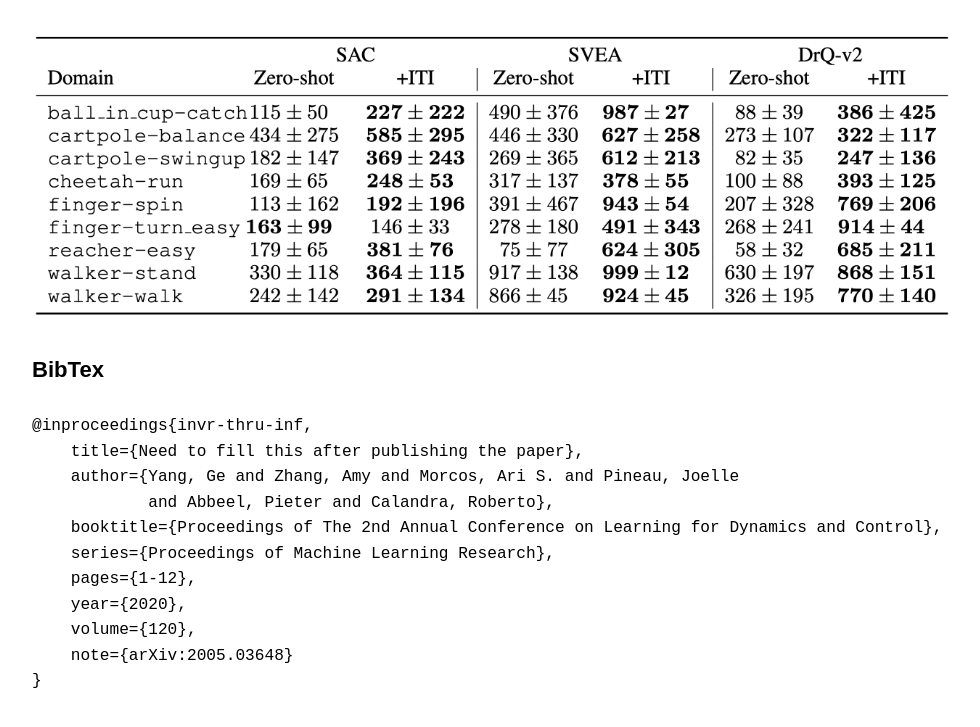
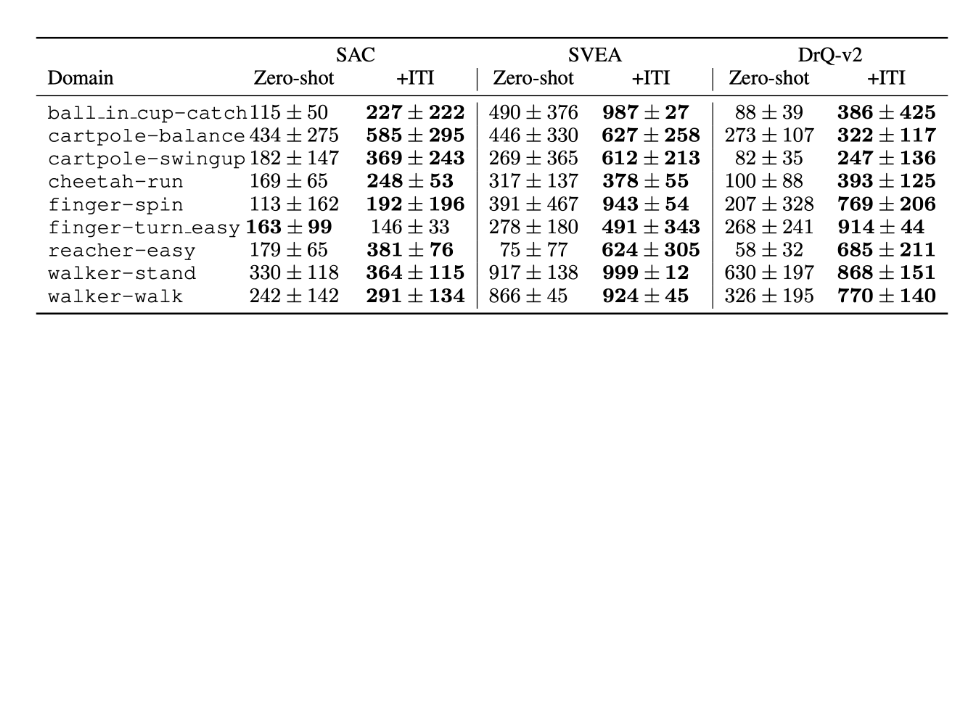
Before and after one commit to invariance-through-inference/invariance-through-inference.github.io, a plain HTML site: page index.html in a window 1280 px wide. Shown: the part 4442-5169 px from the top of the page, without its empty margins (148-1128 px from the left). After the commit the page ends 4934 px from the top, so only its background shows below. Drawn offline with nearby package versions, Linux system fonts and the light colour scheme.

Commit message:
temporarily comment out bibtex

```diff
--- a/index.html
+++ b/index.html
@@ -157,8 +157,7 @@
     </p>
 
 
-    <h2>BibTex</h2>
-    <!-- add copy button here! -->
+    <!-- <h2>BibTex</h2>
          <pre>@inproceedings{invr-thru-inf,
          title={Need to fill this after publishing the paper},
          author={Yang, Ge and Zhang, Amy and Morcos, Ari S. and Pineau, Joelle
@@ -169,7 +168,7 @@
          year={2020},
          volume={120},
          note={arXiv:2005.03648}
-}</pre>
+         }</pre> -->
 </article>
 </body>
 </html>
```
Lines whose indentation alone changed are shown as unchanged.
